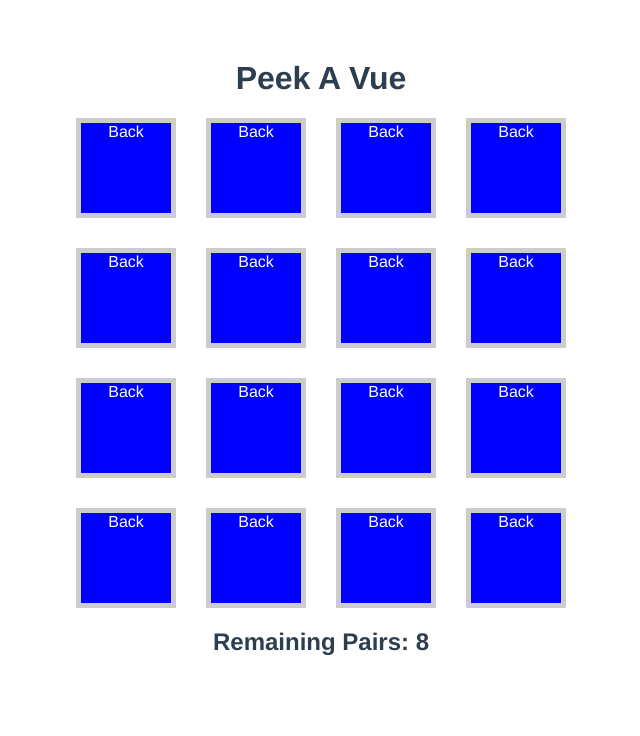
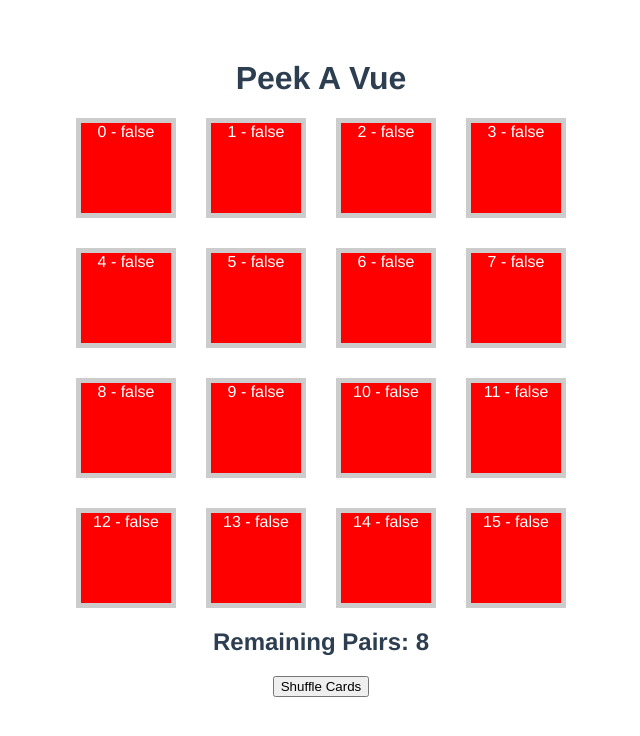
Before and after one commit to hiroto0222/vue-card-match, a Vue app: page / in a window 1280 px wide. Shown: the top 736 px of the page, without its empty margins (319-959 px from the left). Built offline with nearby package versions, Linux system fonts and the light colour scheme.

Commit message:
feat: add shuffle cards

```diff
--- a/package.json
+++ b/package.json
@@ -9,6 +9,7 @@
   },
   "dependencies": {
     "core-js": "^3.8.3",
+    "lodash": "^4.17.21",
     "vue": "^3.2.13"
   },
   "devDependencies": {
--- a/src/App.vue
+++ b/src/App.vue
@@ -12,9 +12,11 @@
     />
   </section>
   <h2>{{ status }}</h2>
+  <button @click="shuffleCards">Shuffle Cards</button>
 </template>
 
 <script>
+import _ from "lodash";
 import { computed, ref, watch } from "vue";
 import Card from "./components/Card.vue";
 
@@ -42,10 +44,14 @@
       return remainingCards / 2;
     });
 
+    const shuffleCards = () => {
+      cardList.value = _.shuffle(cardList.value);
+    };
+
     for (let i = 0; i < 16; i++) {
       cardList.value.push({
-        value: 10,
-        visible: false,
+        value: i,
+        visible: true,
         position: i,
         matched: false,
       });
@@ -90,6 +96,7 @@
       flipCard,
       userSelection,
       status,
+      shuffleCards
     };
   },
 };
```
Also changed, not shown: 1 other file (tests, documents, lock files or other folders).
